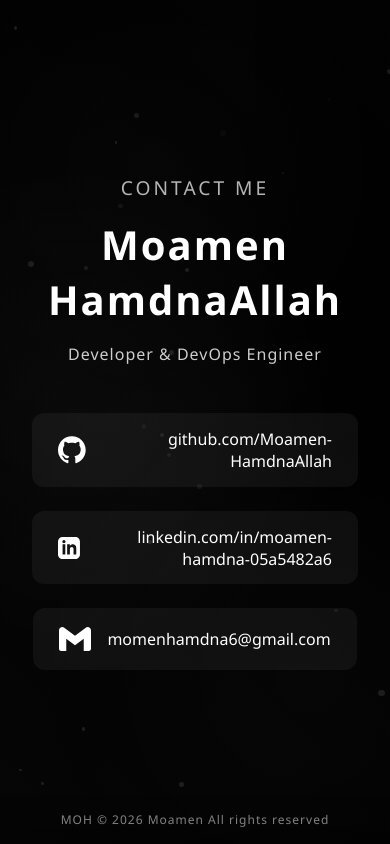
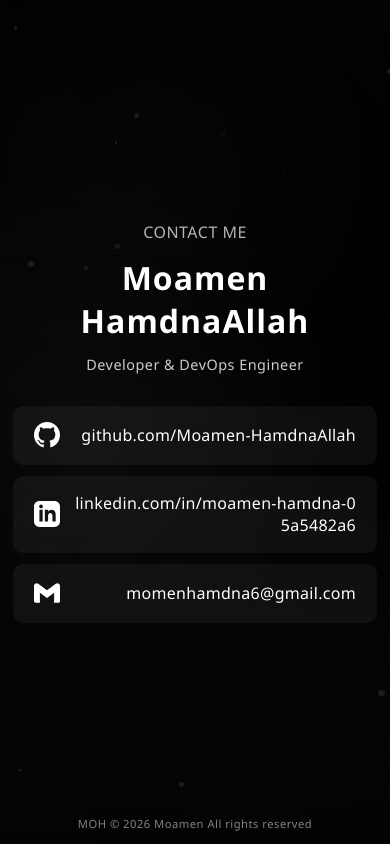
Before and after one commit to Moamen-HamdnaAllah/Moamen-Profile.github.io, a plain HTML site: page index.html in a window 390 px wide. Drawn offline with Linux system fonts and the light colour scheme.

Commit message:
portfolio

```diff
--- a/index.html
+++ b/index.html
@@ -20,8 +20,9 @@
             justify-content: center;
             align-items: center;
             min-height: 100vh;
-            overflow: hidden;
+            overflow-x: hidden;
             position: relative;
+            padding: 1rem;
         }
 
         @keyframes gradientShift {
@@ -51,60 +52,65 @@
             color: #fff;
             position: relative;
             z-index: 1;
-            padding: 2rem;
+            padding: 2rem 1rem;
+            width: 100%;
+            max-width: 600px;
         }
 
         .subtitle {
-            font-size: 1.5rem;
+            font-size: clamp(1rem, 3vw, 1.5rem);
             font-weight: 300;
             color: rgba(255, 255, 255, 0.7);
             margin-bottom: 1rem;
-            letter-spacing: 3px;
+            letter-spacing: 2px;
             text-transform: uppercase;
             animation: fadeInDown 1s ease 0.2s both;
         }
 
         h1 {
-            font-size: 4rem;
+            font-size: clamp(2rem, 6vw, 4rem);
             font-weight: 700;
             margin-bottom: 1rem;
-            letter-spacing: 2px;
+            letter-spacing: 1px;
             animation: fadeInDown 1s ease;
+            word-break: break-word;
         }
 
         .role {
-            font-size: 1.3rem;
+            font-size: clamp(0.9rem, 2.5vw, 1.3rem);
             font-weight: 400;
             color: rgba(255, 255, 255, 0.8);
-            margin-bottom: 3rem;
-            letter-spacing: 1px;
+            margin-bottom: 2.5rem;
+            letter-spacing: 0.5px;
             animation: fadeInDown 1s ease 0.4s both;
         }
 
         .links {
             display: flex;
             flex-direction: column;
-            gap: 1.5rem;
+            gap: 1rem;
             align-items: center;
+            width: 100%;
         }
 
         .link-item {
             display: flex;
             align-items: center;
-            gap: 1rem;
-            padding: 1rem 2rem;
+            gap: 1.2rem;
+            padding: 1.2rem 2rem;
             background: rgba(255, 255, 255, 0.05);
             border-radius: 12px;
             text-decoration: none;
             color: #fff;
-            font-size: 1.2rem;
+            font-size: clamp(0.95rem, 2vw, 1.2rem);
             transition: all 0.4s ease;
             border: 2px solid transparent;
             position: relative;
             overflow: hidden;
-            min-width: 450px;
+            width: 100%;
+            max-width: 450px;
+            justify-content: space-between;
             flex-direction: row-reverse;
-            justify-content: flex-end;
         }
 
         .link-item::before {
@@ -123,16 +129,17 @@
         }
 
         .link-item:hover {
-            transform: translateY(-5px) scale(1.05);
+            transform: translateY(-5px) scale(1.02);
             background: rgba(255, 255, 255, 0.1);
             border-color: rgba(255, 255, 255, 0.3);
             box-shadow: 0 10px 30px rgba(255, 255, 255, 0.2);
         }
 
         .icon {
-            width: 32px;
-            height: 32px;
+            width: clamp(28px, 5vw, 36px);
+            height: clamp(28px, 5vw, 36px);
             transition: transform 0.3s ease;
+            flex-shrink: 0;
         }
 
         .link-item:hover .icon {
@@ -142,6 +149,9 @@
         .link-text {
             text-align: right;
             font-weight: 500;
+            font-size: clamp(0.85rem, 2vw, 1.1rem);
+            letter-spacing: 0.3px;
+            word-break: break-all;
         }
 
         @keyframes fadeInDown {
@@ -183,6 +193,7 @@
             background: rgba(255, 255, 255, 0.1);
             border-radius: 50%;
             animation: float 6s infinite ease-in-out;
+            pointer-events: none;
         }
 
         @keyframes float {
@@ -201,12 +212,13 @@
             left: 0;
             right: 0;
             text-align: center;
-            padding: 1.5rem;
+            padding: 1rem;
             color: rgba(255, 255, 255, 0.5);
-            font-size: 0.9rem;
-            letter-spacing: 1px;
+            font-size: clamp(0.7rem, 1.8vw, 0.9rem);
+            letter-spacing: 0.5px;
             background: linear-gradient(to top, rgba(0, 0, 0, 0.3), transparent);
             animation: fadeInUp 1s ease 1.2s both;
+            z-index: 10;
         }
 
         @keyframes fadeInUp {
@@ -220,28 +232,121 @@
             }
         }
 
+        /* Mobile Optimizations */
         @media (max-width: 768px) {
-            h1 {
-                font-size: 2.5rem;
+            body {
+                padding: 0.5rem;
+            }
+
+            .container {
+                padding: 1.5rem 0.5rem;
             }
 
             .subtitle {
-                font-size: 1.2rem;
+                letter-spacing: 1px;
+                margin-bottom: 0.8rem;
+            }
+
+            h1 {
+                margin-bottom: 0.8rem;
             }
 
             .role {
+                margin-bottom: 2rem;
+            }
+
+            .links {
+                gap: 0.8rem;
+            }
+
+            .link-item {
+                padding: 1rem 1.5rem;
+                gap: 1rem;
+                border-radius: 10px;
+            }
+
+            .link-text {
                 font-size: 1rem;
             }
 
-            .link-item {
-                min-width: 320px;
-                font-size: 1rem;
-                padding: 0.8rem 1.5rem;
+            .icon {
+                width: 28px;
+                height: 28px;
             }
 
             .footer {
-                font-size: 0.75rem;
-                padding: 1rem;
+                padding: 0.8rem 0.5rem;
+            }
+
+            /* تحسين التفاعل للموبايل */
+            .link-item:active {
+                transform: scale(0.98);
+                background: rgba(255, 255, 255, 0.15);
+            }
+        }
+
+        /* Extra small devices */
+        @media (max-width: 480px) {
+            .container {
+                padding: 1rem 0.3rem;
+            }
+
+            .links {
+                gap: 0.7rem;
+            }
+
+            .link-item {
+                padding: 0.9rem 1.2rem;
+                font-size: 0.95rem;
+                gap: 0.9rem;
+            }
+
+            .subtitle {
+                letter-spacing: 0.5px;
+            }
+
+            .icon {
+                width: 26px;
+                height: 26px;
+            }
+        }
+
+        /* Landscape mobile */
+        @media (max-height: 600px) and (orientation: landscape) {
+            body {
+                padding: 0.5rem;
+            }
+
+            .container {
+                padding: 1rem 0.5rem;
+            }
+
+            h1 {
+                font-size: 2rem;
+                margin-bottom: 0.5rem;
+            }
+
+            .subtitle {
+                font-size: 1rem;
+                margin-bottom: 0.5rem;
+            }
+
+            .role {
+                font-size: 0.9rem;
+                margin-bottom: 1.5rem;
+            }
+
+            .links {
+                gap: 0.6rem;
+            }
+
+            .link-item {
+                padding: 0.7rem 1rem;
+            }
+
+            .footer {
+                padding: 0.5rem;
+                font-size: 0.7rem;
             }
         }
     </style>
@@ -276,7 +381,10 @@
     <script>
         function createParticles() {
             const particlesContainer = document.body;
-            for (let i = 0; i < 30; i++) {
+            const isMobile = window.innerWidth <= 768;
+            const particleCount = isMobile ? 15 : 30;
+
+            for (let i = 0; i < particleCount; i++) {
                 const particle = document.createElement('div');
                 particle.className = 'particle';
                 particle.style.width = Math.random() * 5 + 2 + 'px';
@@ -289,6 +397,16 @@
             }
         }
         createParticles();
+
+        // Recreate particles on resize
+        let resizeTimer;
+        window.addEventListener('resize', () => {
+            clearTimeout(resizeTimer);
+            resizeTimer = setTimeout(() => {
+                document.querySelectorAll('.particle').forEach(p => p.remove());
+                createParticles();
+            }, 250);
+        });
     </script>
 
     <div class="footer">
```
